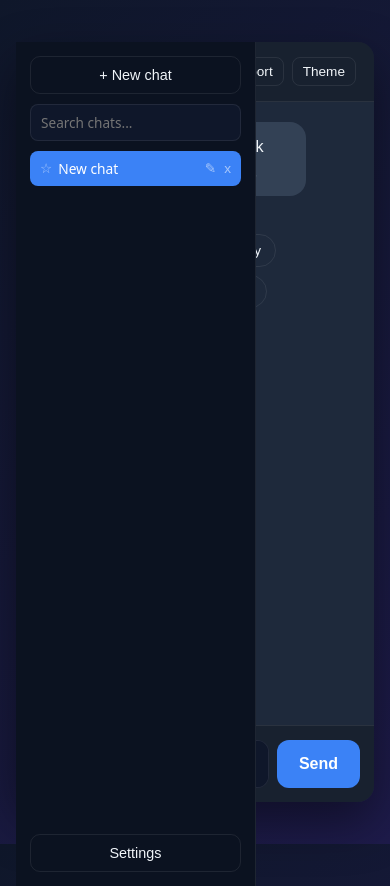
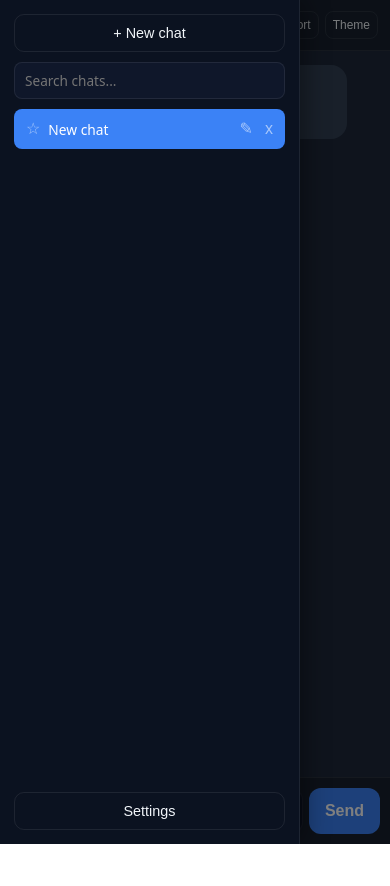
Before and after one commit to balisikh/ai-chatbot-web-application, a website: page public/index.html in a window 390 px wide. Both pictures are taken after a click on the button "Toggle sidebar". After the commit the page ends 844 px from the top, so only its background shows below. Drawn offline with Linux system fonts and the light colour scheme; no server answers.

Commit message:
Implement responsive design enhancements and mobile sidebar functionality
Added responsive design features to improve user experience across devices, including a full-screen mode for phones and a slide-in sidebar drawer. Introduced a backdrop for the mobile sidebar and adjusted CSS for better layout on various screen sizes. Updated JavaScript to manage sidebar visibility based on device type, ensuring a seamless interaction for mobile users.

```diff
--- a/public/app.js
+++ b/public/app.js
@@ -18,6 +18,7 @@ const attachmentEl = document.getElementById("attachment");
 const attachmentNameEl = document.getElementById("attachment-name");
 const attachmentRemoveBtn = document.getElementById("attachment-remove");
 const scrollBottomBtn = document.getElementById("scroll-bottom");
+const sidebarBackdrop = document.getElementById("sidebar-backdrop");
 const searchInput = document.getElementById("search");
 const exportBtn = document.getElementById("export-btn");
 const exportMenu = document.getElementById("export-menu");
@@ -157,6 +158,7 @@ function switchConversation(id) {
   localStorage.setItem(ACTIVE_KEY, id);
   renderSidebar();
   renderConversation();
+  if (isMobile()) closeMobileSidebar();
 }
 function maybeAutoTitle(convo, firstText) {
   if (convo.title === "New chat" && firstText) {
@@ -556,18 +558,32 @@ function markSelectedAccent() {
 }
 
 // --- Sidebar toggle / new chat / search -----------------------------------
+function isMobile() {
+  return window.matchMedia("(max-width: 720px)").matches;
+}
+function openMobileSidebar() {
+  sidebar.classList.add("open");
+  sidebarBackdrop.classList.remove("hidden");
+}
+function closeMobileSidebar() {
+  sidebar.classList.remove("open");
+  sidebarBackdrop.classList.add("hidden");
+}
 toggleSidebarBtn.addEventListener("click", () => {
-  if (window.matchMedia("(max-width: 720px)").matches) {
-    sidebar.classList.toggle("open");
+  if (isMobile()) {
+    if (sidebar.classList.contains("open")) closeMobileSidebar();
+    else openMobileSidebar();
   } else {
     appEl.classList.toggle("sidebar-collapsed");
   }
 });
+sidebarBackdrop.addEventListener("click", closeMobileSidebar);
 newConvoBtn.addEventListener("click", () => {
   if (isGenerating && currentController) currentController.abort();
   newConversation();
   renderSidebar();
   renderConversation();
+  if (isMobile()) closeMobileSidebar();
   input.focus();
 });
 searchInput.addEventListener("input", () => {
--- a/public/index.html
+++ b/public/index.html
@@ -21,6 +21,8 @@
         <div id="convo-list" class="convo-list"></div>
         <button id="open-settings" class="settings-btn">Settings</button>
       </aside>
+
+      <button id="sidebar-backdrop" class="sidebar-backdrop hidden" aria-label="Close menu"></button>
 
       <!-- Main chat area -->
       <div class="chat-container">
--- a/public/styles.css
+++ b/public/styles.css
@@ -103,6 +103,7 @@ body {
   background: var(--page-bg);
   color: var(--text);
   height: 100vh;
+  height: 100dvh;
   display: flex;
   align-items: center;
   justify-content: center;
@@ -110,6 +111,7 @@ body {
 }
 
 .app {
+  position: relative;
   width: 100%;
   max-width: 960px;
   height: 90vh;
@@ -117,6 +119,18 @@ body {
   border-radius: 16px;
   overflow: hidden;
   box-shadow: 0 20px 50px rgba(0, 0, 0, 0.45);
+}
+
+/* Backdrop behind the mobile sidebar drawer */
+.sidebar-backdrop {
+  position: absolute;
+  inset: 0;
+  background: rgba(0, 0, 0, 0.5);
+  z-index: 35;
+  border: none;
+}
+.sidebar-backdrop.hidden {
+  display: none;
 }
 
 /* --- Sidebar --- */
@@ -256,6 +270,8 @@ body {
 .chat-header h1 {
   font-size: 1.05rem;
   font-weight: 600;
+  flex: 1;
+  min-width: 0;
   white-space: nowrap;
   overflow: hidden;
   text-overflow: ellipsis;
@@ -641,6 +657,7 @@ body {
 }
 .input {
   flex: 1;
+  min-width: 0;
   resize: none;
   border: 1px solid var(--border);
   background: var(--input-bg);
@@ -776,15 +793,122 @@ select.settings-input {
 }
 
 /* Responsive: collapse sidebar on small screens */
+/* --- Large screens: use more space --- */
+@media (min-width: 1500px) {
+  .app {
+    max-width: 1200px;
+    height: 88vh;
+  }
+}
+
+/* --- Tablets --- */
+@media (max-width: 960px) {
+  body {
+    padding: 8px;
+  }
+  .sidebar {
+    width: 220px;
+  }
+}
+
+/* --- Phones: full-screen app + sidebar drawer --- */
 @media (max-width: 720px) {
+  body {
+    padding: 0;
+  }
+  .app {
+    max-width: 100%;
+    height: 100vh;
+    height: 100dvh;
+    border-radius: 0;
+  }
   .sidebar {
     position: absolute;
+    top: 0;
+    left: 0;
+    width: 80%;
+    max-width: 300px;
     z-index: 40;
     height: 100%;
     transform: translateX(-100%);
-    transition: transform 0.25s;
+    transition: transform 0.25s ease;
+    box-shadow: 4px 0 24px rgba(0, 0, 0, 0.4);
   }
   .sidebar.open {
     transform: translateX(0);
   }
+
+  .chat-header {
+    padding: 10px 12px;
+    gap: 8px;
+  }
+  .chat-header h1 {
+    font-size: 0.95rem;
+  }
+  .header-actions {
+    gap: 6px;
+  }
+  .icon-btn {
+    padding: 6px 8px;
+    font-size: 0.8rem;
+  }
+  .model-picker {
+    max-width: 110px;
+    font-size: 0.75rem;
+  }
+  .export-menu {
+    min-width: 150px;
+  }
+
+  .messages {
+    padding: 14px;
+    gap: 12px;
+  }
+  .message {
+    max-width: 92%;
+  }
+
+  .chat-form {
+    padding: 10px;
+    gap: 6px;
+  }
+  .mic-btn {
+    padding: 0 12px;
+    font-size: 1rem;
+  }
+  .send-btn {
+    padding: 0 16px;
+  }
+  .input {
+    padding: 11px 12px;
+    font-size: 16px; /* prevents iOS zoom-on-focus */
+  }
 }
+
+/* --- Small phones --- */
+@media (max-width: 460px) {
+  .status-dot {
+    display: none;
+  }
+  .model-picker {
+    max-width: 84px;
+  }
+  .icon-btn {
+    padding: 6px 7px;
+    font-size: 0.75rem;
+  }
+  .convo-pin,
+  .convo-rename,
+  .convo-del {
+    font-size: 1rem;
+    padding: 4px;
+  }
+}
+
+/* Respect users who prefer reduced motion */
+@media (prefers-reduced-motion: reduce) {
+  * {
+    transition: none !important;
+    animation: none !important;
+  }
+}
```
Also changed, not shown: PROJECT_PLAN.md (+8 -0 lines), responsive-test.mjs (added, +121 -0 lines).
